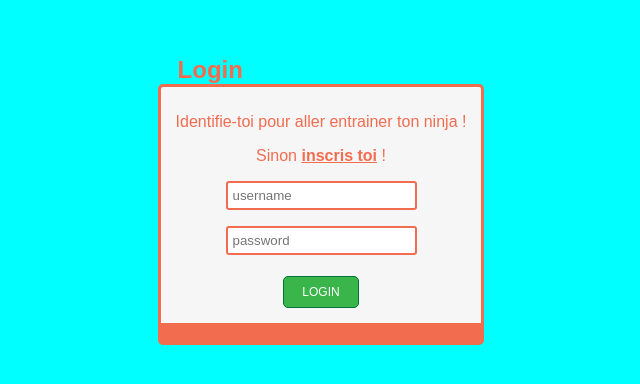
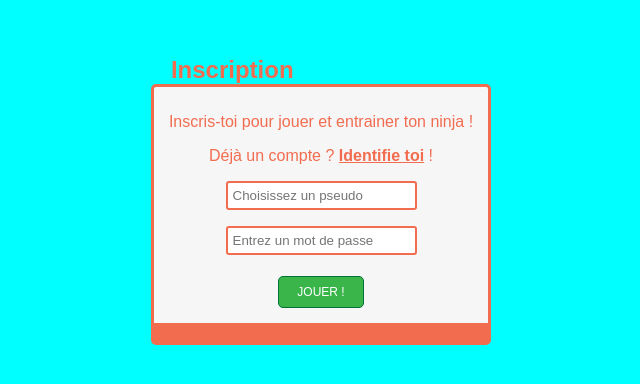
Before and after one commit to Lyadrielle/WEB_NINJAS, a React (Create React App) app in the folder client/: page / in a window 1280 px wide. Shown: the part 200-584 px from the top of the page, without its empty margins (319-959 px from the left). Built offline with nearby package versions, Linux system fonts and the light colour scheme.

Commit message:
Page d'inscription faite -> manque la logique derrière

```diff
--- a/client/src/App.js
+++ b/client/src/App.js
@@ -2,6 +2,7 @@ import React, { Component } from 'react';
 // import { Route, BrowserRouter as Router } from 'react-router-dom'
 
 import Login from './containers/Login'
+import SignIn from './containers/SignIn'
 import Dashboard from './containers/Dashboard'
 
 class App extends Component {
@@ -17,7 +18,7 @@ class App extends Component {
 
     return (
       <div className='app-page'>
-        {logged === true ? <Login/> : <Dashboard/>}
+        {logged === true ? <SignIn/> : <Dashboard/>}
       </div>
     );
   }
--- a/client/src/containers/LoginForm/index.js
+++ b/client/src/containers/LoginForm/index.js
@@ -14,7 +14,7 @@ class LoginForm extends Component {
       <div>
         <form>
           <p>
-            <div className = "textLogin">
+            <div className = "text-login">
               Identifie-toi pour aller entrainer ton ninja !
               <p>
                 Sinon <a href = "">inscris toi</a> !
--- /dev/null
+++ b/client/src/containers/SignIn/index.js
@@ -0,0 +1,21 @@
+import React, { Component } from 'react'
+import SignInForm from '../SignInForm'
+import DashboardBlock from '../DashBoardBlock'
+import './style.css'
+
+class SignIn extends Component {
+
+  displaySignInBlock(){
+    return <div><SignInForm/></div>
+  }
+
+  render () {
+    return (
+      <div className = "sign-in">
+          <DashboardBlock title="Inscription" content={this.displaySignInBlock()}/>
+      </div>
+    )
+  }
+}
+
+export default SignIn
--- /dev/null
+++ b/client/src/containers/SignIn/style.css
@@ -0,0 +1,7 @@
+.sign-in{
+  display : flex;
+  flex-direction: row;
+  justify-content: center;
+  height: 100%;
+  align-items: center;
+}
--- /dev/null
+++ b/client/src/containers/SignInForm/index.js
@@ -0,0 +1,39 @@
+import React, { Component } from 'react'
+
+import Button from '../../components/Button'
+import './style.css'
+
+class SignInForm extends Component {
+
+  signin(){
+    console.log("j'essaie de m'inscrire");
+  }
+
+  render () {
+    return (
+      <div>
+        <form>
+          <p>
+            <div className = "text-SignIn">
+              Inscris-toi pour jouer et entrainer ton ninja !
+              <p>
+                Déjà un compte ? <a href = "">Identifie toi</a> !
+              </p>
+            </div>
+          </p>
+          <p>
+            <span data-placeholder="Username"></span>
+            <input type="text" name="username" placeholder="Choisissez un pseudo"/>
+          </p>
+          <p>
+            <span data-placeholder="Password"></span>
+            <input type="password" name="password" placeholder="Entrez un mot de passe"/>
+          </p>
+          <Button title = "JOUER !" callBack={this.signin}/>
+        </form>
+      </div>
+    )
+  }
+}
+
+export default SignInForm
--- /dev/null
+++ b/client/src/containers/SignInForm/style.css
@@ -0,0 +1,21 @@
+form{
+  text-align: center;
+}
+
+input{
+  border : solid;
+  border-radius: 3px;
+  border-width : 2px;
+  border-color: #f26c4f;
+  padding : 5px;
+}
+
+.text-SignIn{
+  margin : 5px;
+  color : #f26c4f;
+}
+
+a{
+  font-weight: bold;
+  color : #f26c4f;
+}
```
